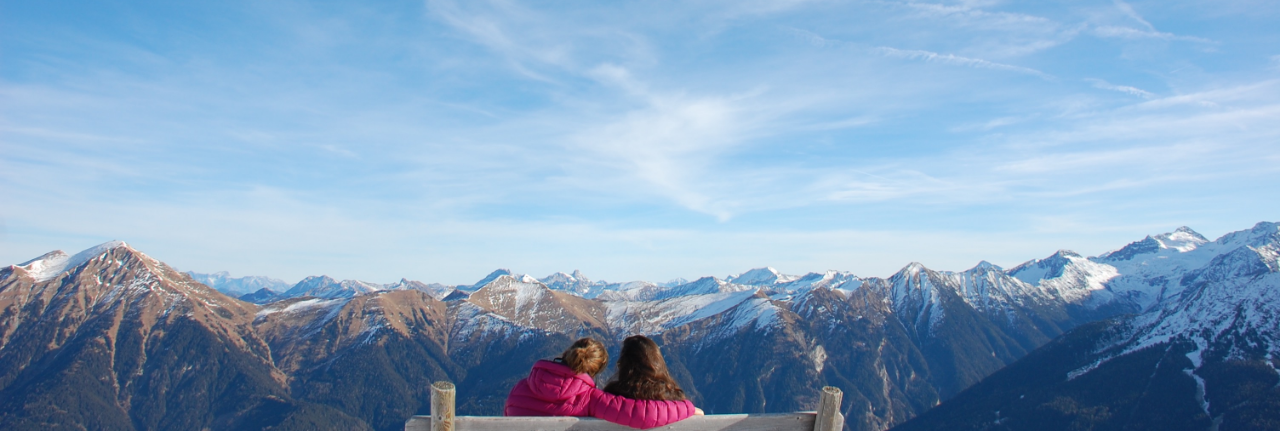
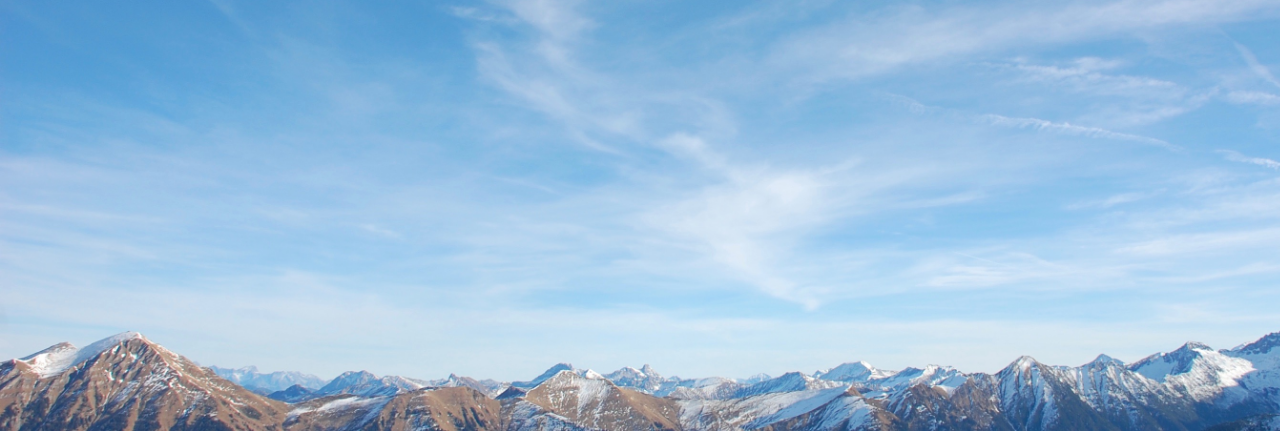
Before and after one commit to Bromem1/learningportfolio, a plain HTML site: page about.html in a window 1280 px wide. Shown: the part 369-800 px from the top of the page. Drawn offline with Linux system fonts and the light colour scheme; files whose address does not match are found by name.

Commit message:
melkein valmis

```diff
--- a/css/styles-index.css
+++ b/css/styles-index.css
@@ -367,7 +367,7 @@ ul.topnav {
 }
 
 .lakephoto {
-    background: url('../img/DSC_0320.jpg') no-repeat;
+    background: url('../img/img.jpg') no-repeat;
     background-size: 100%;
     background-size: cover;
     background-position: 0% 30%;
```
Also changed, not shown: img/img.jpg (added), 1 other file.
